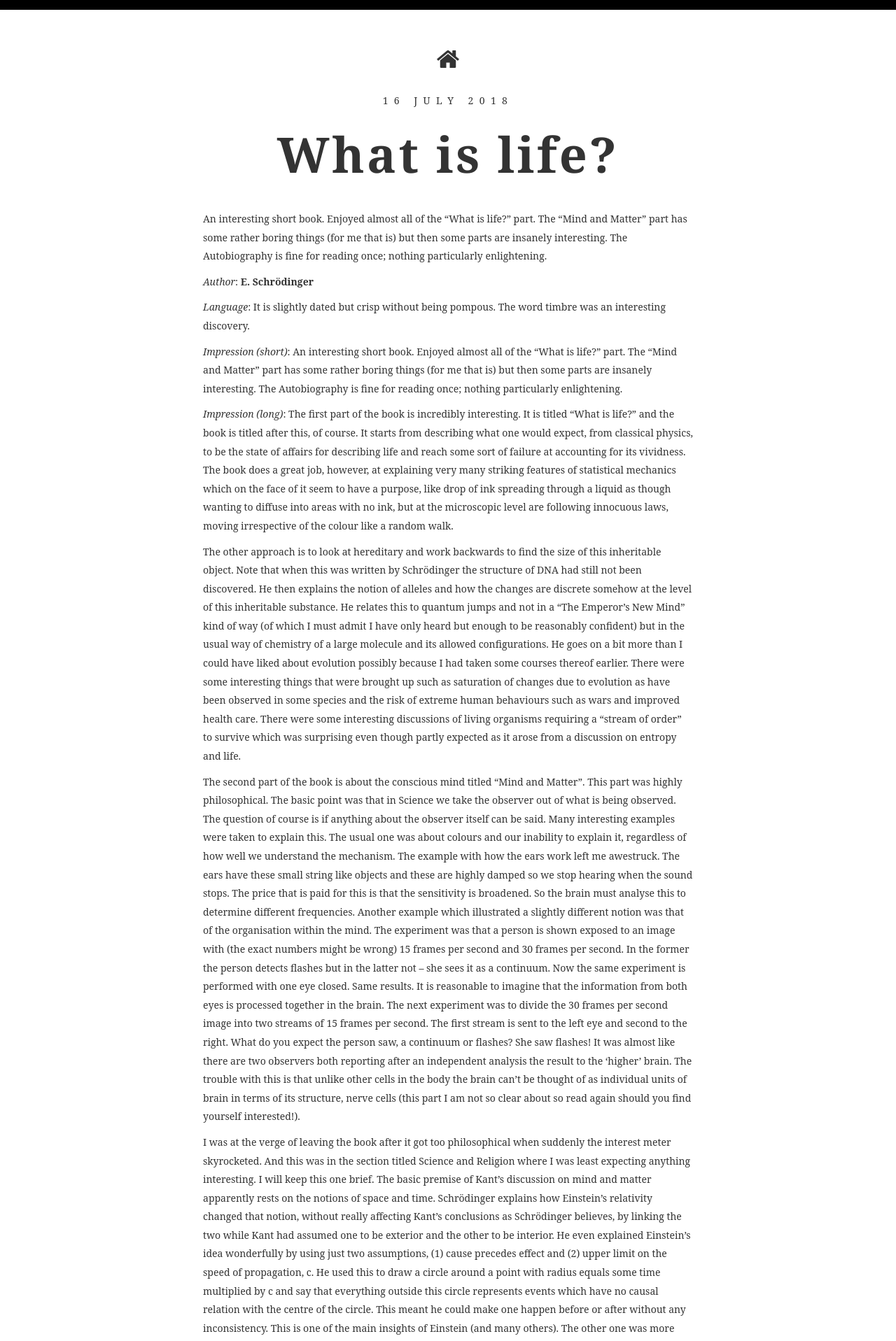
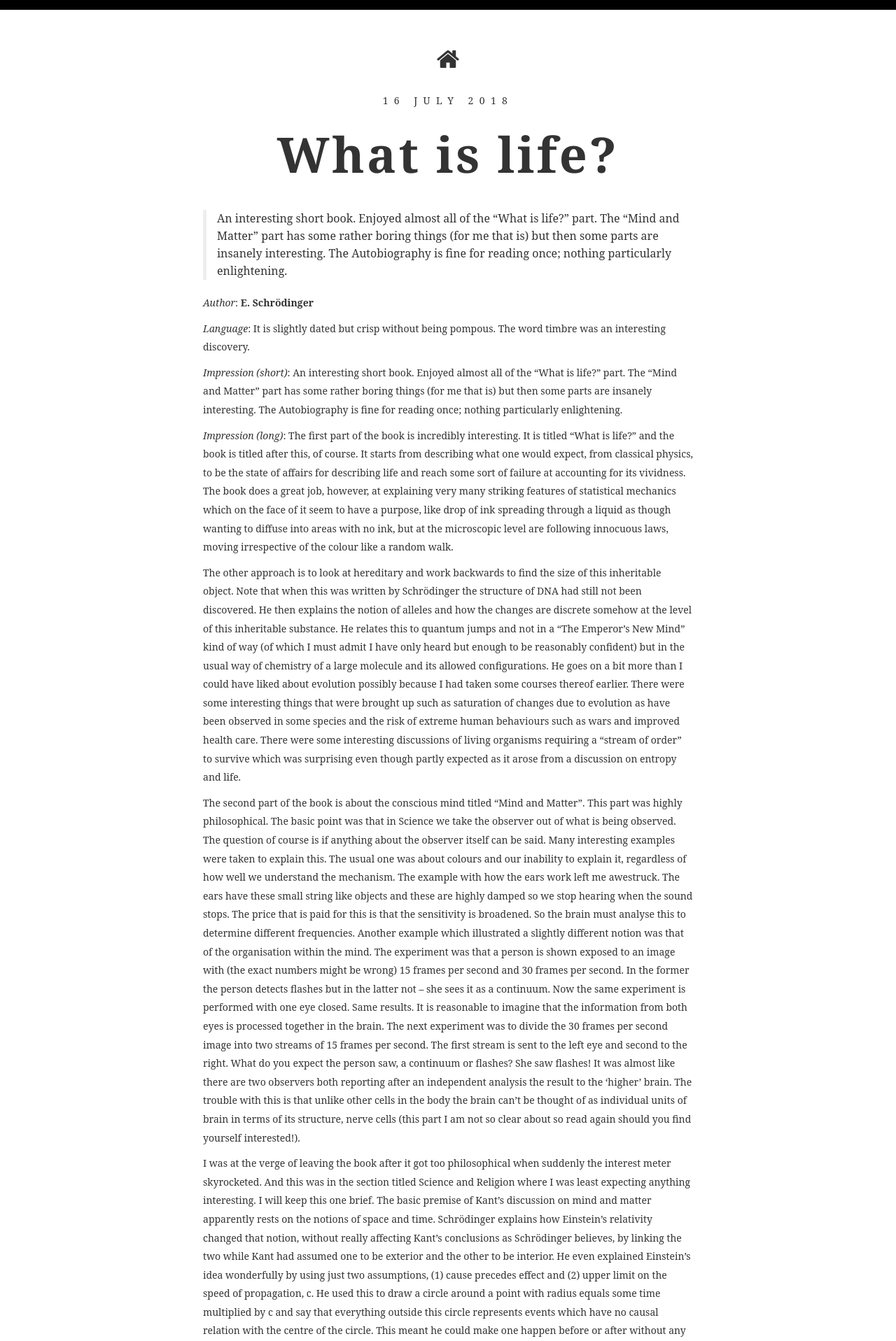
Before and after one commit to gleaned/gleaned.github.io, a Jekyll site: the page built from _posts/2018-07-16-Schrödinger.md, in a window 1280 px wide. Shown: the top 1917 px of the page at 70% size. Built offline with Jekyll 4.4.1, drawn with Linux system fonts in a browser that asks for light colours; some web fonts are replaced; comment, search, counter and statistics services are not loaded.

```diff
--- a/_posts/2018-07-16-Schrödinger.md
+++ b/_posts/2018-07-16-Schrödinger.md
@@ -3,7 +3,7 @@ layout: post_page
 title: What is life?
 ---
 
-An interesting short book. Enjoyed almost all of the "What is life?" part. The "Mind and Matter" part has some rather boring things (for me that is) but then some parts are insanely interesting. The Autobiography is fine for reading once; nothing particularly enlightening.
+> An interesting short book. Enjoyed almost all of the "What is life?" part. The "Mind and Matter" part has some rather boring things (for me that is) but then some parts are insanely interesting. The Autobiography is fine for reading once; nothing particularly enlightening.
 
 *Author*: **E. Schrödinger**
 
```
